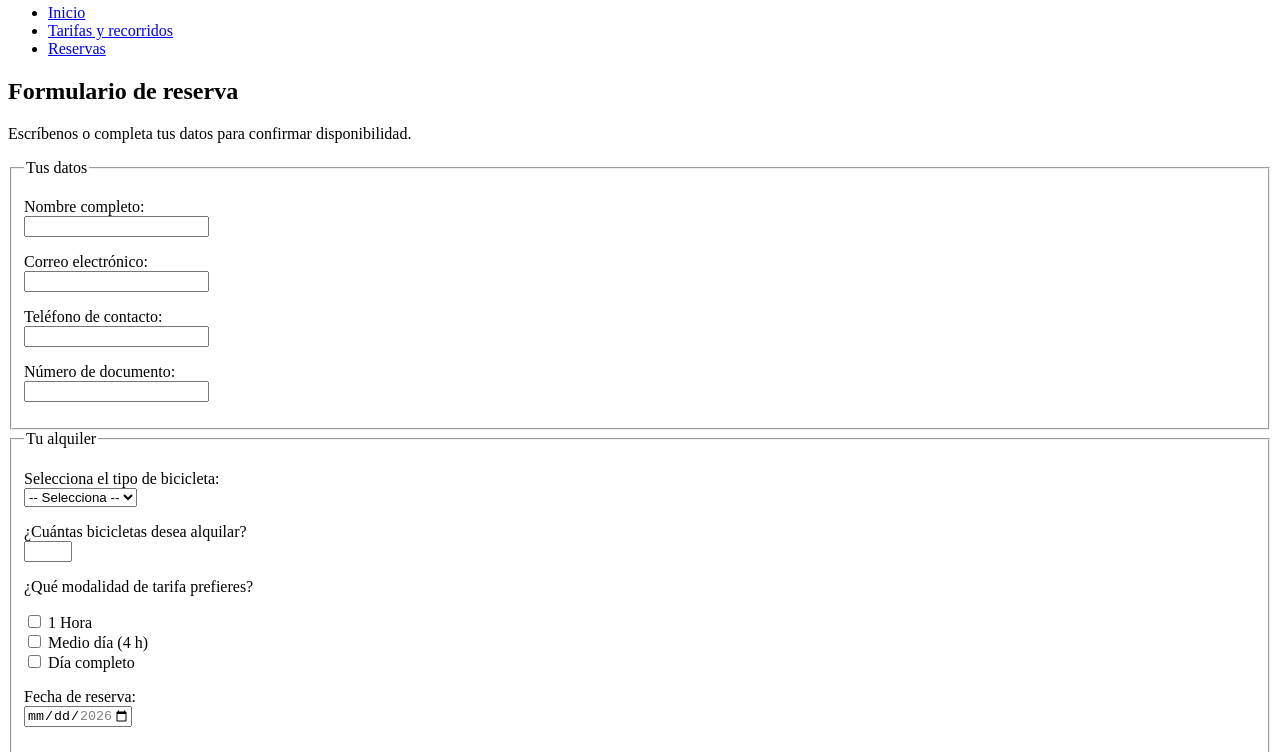
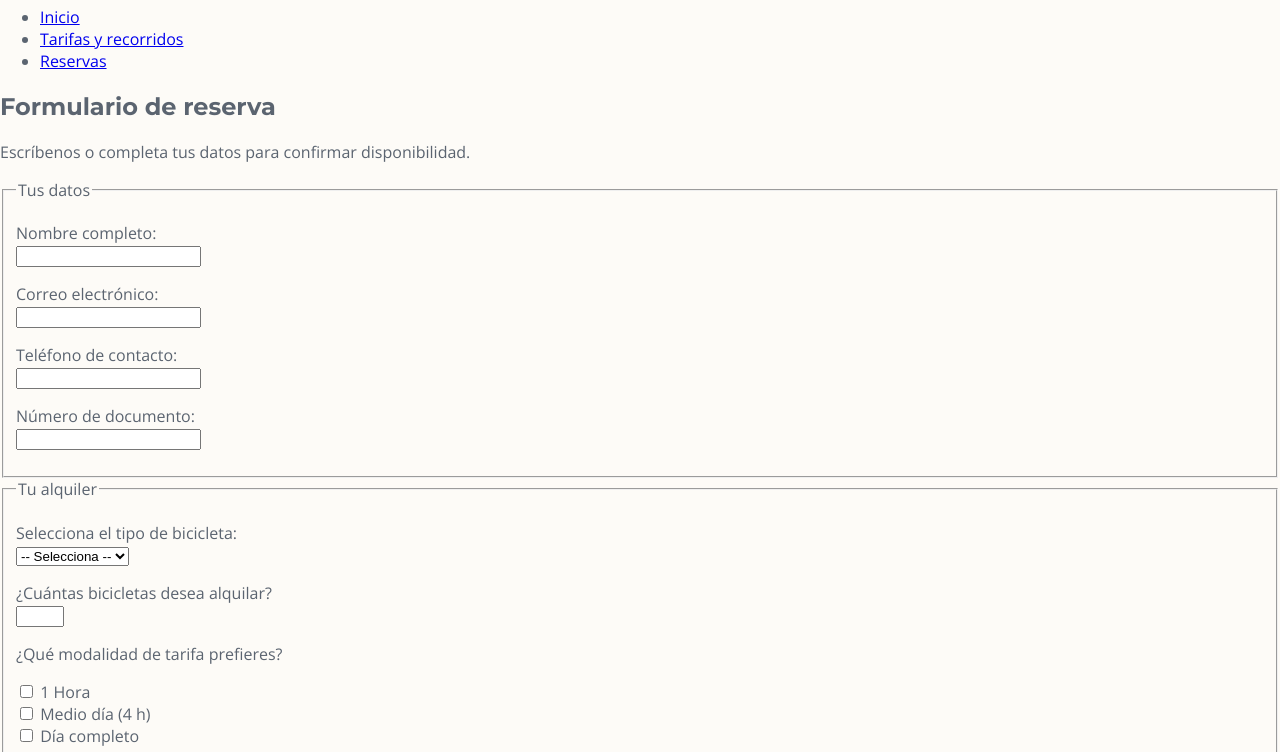
Before and after one commit to salgadofrancisco920/rueda-libre, a plain HTML site: page paginas/reservas.html in a window 1280 px wide. Shown: the part 76-828 px from the top of the page. Drawn offline with nearby package versions, Linux system fonts and the light colour scheme.

Commit message:
Primer contacto con css

```diff
--- /dev/null
+++ b/css/styles.css
@@ -0,0 +1,33 @@
+
+:root {
+
+  --color-primario: #1b4d3e;
+  --color-secundario: #e67e22;
+  --color-acento: #0f172a;
+  --color-fondo: #fdfbf7;
+  --color-texto: #5b6470;
+
+
+
+  --fuente-titulos: 'Montserrat', sans-serif;
+  --fuente-cuerpo: 'Open Sans', sans-serif;
+
+
+
+  --espacio-pequeño: 0.5rem;
+  --espacio-mediano: 1rem;
+  --espacio-grande: 2rem;
+}
+
+
+body {
+  font-family: var(--fuente-cuerpo);
+  background-color: var(--color-fondo);
+  color: var(--color-texto);
+  margin: 0;
+  padding: var(--espacio-md);
+}
+
+h1, h2, h3, h4, h5, h6 {
+  font-family: var(--fuente-titulos);
+  color: var(--color-titulos);
--- a/paginas/reservas.html
+++ b/paginas/reservas.html
@@ -4,6 +4,12 @@
     <meta charset="UTF-8">
     <meta name="viewport" content="width=device-width, initial-scale=1.0">
     <title>Reservas - Alquiler de Bicicletas</title>
+<link rel="preconnect" href="https://fonts.googleapis.com">
+<link rel="preconnect" href="https://fonts.gstatic.com" crossorigin>
+<link href="https://fonts.googleapis.com/css2?family=Montserrat:wght@700&family=Open+Sans:wght@400;600&display=swap" rel="stylesheet">
+
+
+<link rel="stylesheet" href="../css/styles.css">
 </head>
 <body>
 
```
Also changed, not shown: bitacora.txt (+10 -0 lines), index.html (+6 -0 lines), paginas/tarifas.html (+6 -0 lines).
